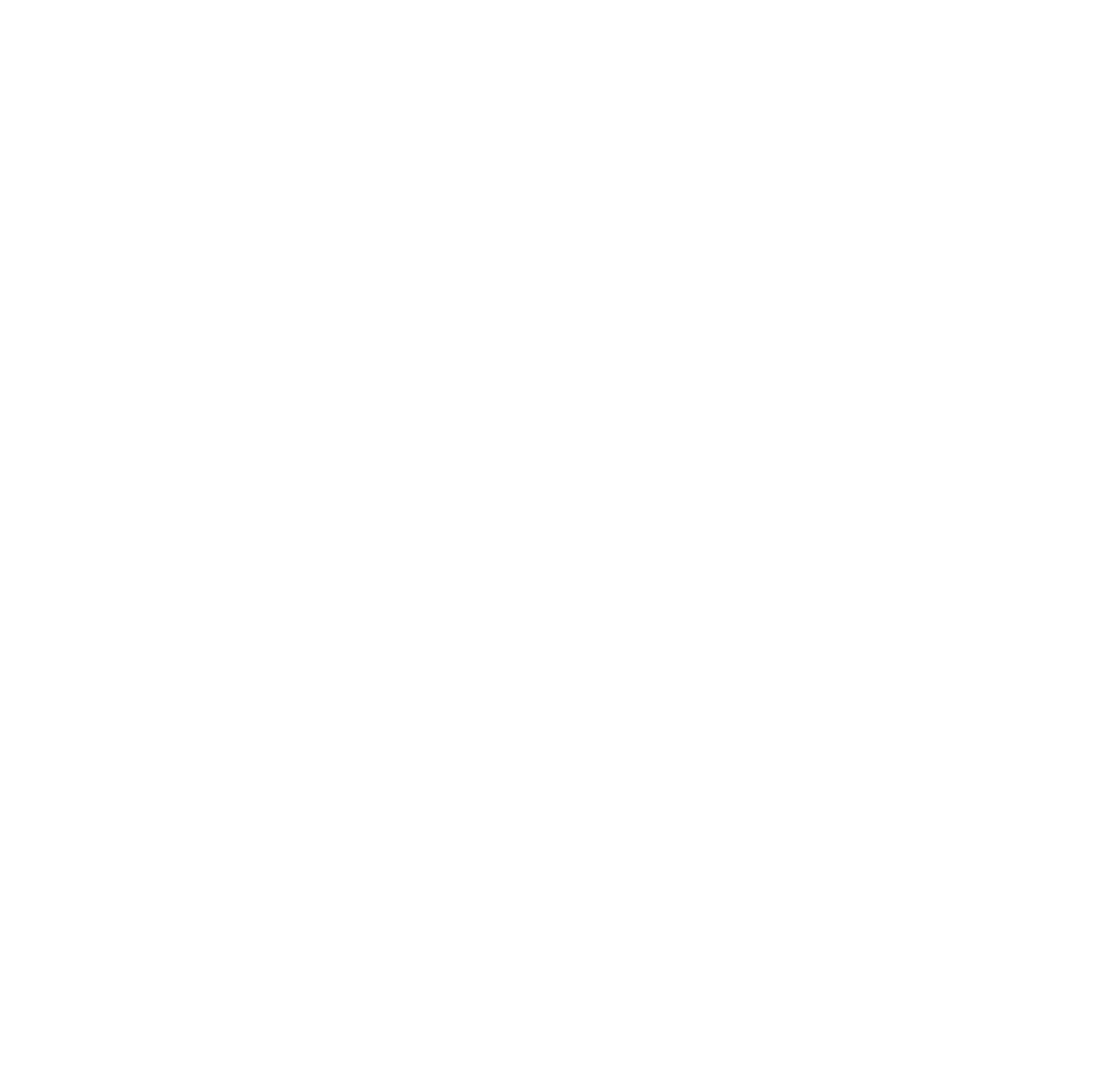
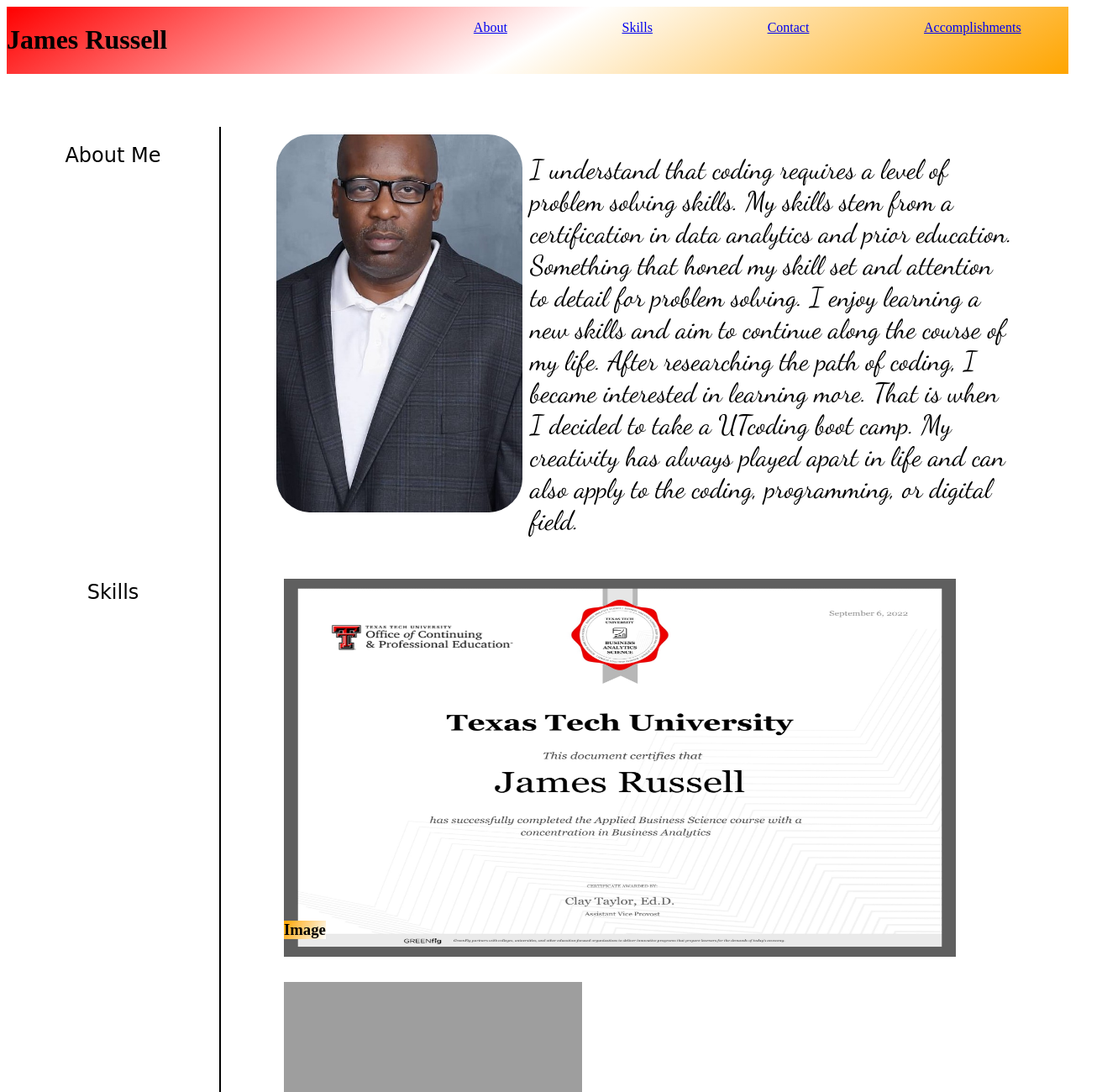
Before and after one commit to eugerald/2ndchallengeGo, a plain HTML site: page index.html in a window 1280 px wide. Shown: the top 1300 px of the page at 84% size, 1312 px wide, since content can reach past the window. Before the commit the page ends 800 px from the top, so only its background shows below. Drawn offline with Linux system fonts and the light colour scheme; grey boxes are pictures that could not be loaded; a web font is replaced by a local one.

Commit message:
Add Css images

```diff
--- a/Style.CSS
+++ b/Style.CSS
@@ -1,5 +1,87 @@
-ul {
-    list-style-type: none;
-    margin: 0;
-    padding: 0;
+header{
+  display:flex;
+  background-image: linear-gradient(150deg,red,white,orange) ;
+  justify-content: space-between;
+}
+
+header nav{
+  width:    70%;
   }
+
+nav ul {
+  width:100%;
+  list-style: none;
+  display: flex;
+  justify-content: space-evenly;
+}
+
+nav ul li{
+  margin-left: 5%;
+  padding-left:5%;
+}
+.row{
+  display:flex;
+}
+.container{
+  margin:5%;
+  padding:5;
+}
+.sidebar{
+  width:12vw;
+  border-right: 2px solid black;
+  margin-right:5%;
+  padding-right: 5%;
+  max-width:15vw;
+}
+
+#about{
+  font-family: 'Dancing Script', cursive;
+  font-size: xx-large;
+  display: flex;
+
+}
+
+
+#about img{
+  height:450px;
+  border-radius: 50px;
+  padding:1%;
+}
+
+.content{
+  width: 80vw;
+  max-width:85vw;
+}
+
+.sectionheading{
+  word-wrap: wrap;
+  text-align: center;
+  width: 95%;
+  font-weight: 400;
+  font-family: 'Rubik Marker Hatch', cursive;
+}
+
+#work{
+  display:flex;
+  flex-wrap: wrap;
+}
+.assignments{
+  width: 40%;
+  /* max-width:45%;
+  height:30vh; */
+  margin:1%;
+  padding:1%;
+  position: relative;
+}
+.assignments img{
+  width: 100%;
+  height: 450px;
+}
+.assignments h3{
+  position: absolute;
+  bottom: 15px;
+  background-image: linear-gradient(120deg,orange,white);
+}
+#cert{
+  width:90%;
+}
--- a/index.html
+++ b/index.html
@@ -1,24 +1,122 @@
 <!DOCTYPE html>
 <html lang="en">
+
 <head>
     <meta charset="UTF-8">
     <meta http-equiv="X-UA-Compatible" content="IE=edge">
     <meta name="viewport" content="width=device-width, initial-scale=1.0">
-    <title>Document</title>
+    <title>Portfolio</title>
+    <link rel="preconnect" href="https://fonts.googleapis.com">
+<link rel="preconnect" href="https://fonts.gstatic.com" crossorigin>
+<link href="https://fonts.googleapis.com/css2?family=Dancing+Script:wght@400;700&family=Rubik+Marker+Hatch&display=swap" rel="stylesheet">
+    <link href="./style.css" rel="stylesheet" type="text/css" />
 </head>
-<style>
-    body {
-        margin: 0;
-    }
 
-    .fwh-slide {
-        height: 100vh;
-        background: orange;
-        box-sizing: border-box;
-    }
-</style>
 <body>
-    <secion class="fwh-slide"></secion>
+    <header>
 
+        <h1>James Russell</h1>
+        <nav>
+            <ul>
+                <li><a href="#about">About</a></li>
+                <li><a href="#skills">Skills</a></li>
+                <li><a href="#contact">Contact</a></li>
+                <li><a href="#certificates">Accomplishments</a></li>
+                <b></b>
+
+            </ul>
+        </nav>
+    </header>
+    <main class="container">
+        <section class="row">
+
+            <aside class="sidebar">
+                <h2 class="sectionheading">About Me</h2>
+
+            </aside>
+            <article class="content" id="about">
+
+                <img src="./assets/images/dp.jpg" />
+                <section>
+                    <p>
+                        I understand that coding requires a level of problem solving skills. My skills stem from a
+                        certification in data analytics and prior education.
+                        Something that honed my skill set and attention to detail for problem solving. I enjoy learning
+                        a new skills and aim to continue along the
+                        course of my life. After researching the path of coding, I became interested in learning more.
+                        That is when I decided to take a UTcoding boot camp.
+                        My creativity has always played apart in life and can also apply to the coding, programming, or
+                        digital field.
+                    </p>
+                </section>
+            </article>
+        </section>
+        <section class="row">
+
+            <aside class="sidebar">
+                <h2 class="sectionheading">Skills</h2>
+
+            </aside>
+            <article class="content" id="skills">
+                <section  id="cert" class="assignments">
+                    <img src="./assets/images/certificate.jpg" />
+                    <h3>Image</h3>
+                </section>
+                <section class="assignments">
+                    <img src="./assets/images/Computer Space.jpg" />
+                    <h3>Image</h3>
+                </section>
+                <section class="assignments">
+                    <img src="./assets/images/Computer Space.jpg" />
+                    <h3>Image</h3>
+                </section>
+                <section class="assignments">
+                    <img src="./assets/images/Film Strip.jpg" />
+                    <h3>Image</h3>
+                </section>
+                <section class="assignments">
+                    <img src="./assets/images/SCI Certification.jpg" />
+                    <h3>Image</h3>
+                </section>
+
+            </article>
+        </section>
+        <section class="row">
+
+            <aside class="sidebar">
+                <h2 class="sectionheading">
+                    Contact
+                </h2>
+
+            </aside>
+            <article class="content" id="contact">
+                <a href="https://www.linkedin.com/in/james-r-284b43109/">Linked In</a>
+            </article>
+        </section>
+    </main>
+
+    <section>
+        <p>Lorem ipsum dolor sit amet, consectetur adipiscing elit, sed do eiusmod tempor incididunt ut labore et dolore
+            magna aliqua. Ut enim ad minim veniam, quis nostrud exercitation ullamco laboris nisi ut aliquip ex ea
+            commodo
+            consequat. Duis aute irure dolor in reprehenderit in voluptate velit esse cillum dolore eu fugiat nulla
+            pariatur.
+            Excepteur sint occaecat cupidatat non proident, sunt in culpa qui officia deserunt mollit anim id est
+            laborum.
+        </p>
+    </section>
+    <br>
+    <section>
+        <p>Lorem ipsum dolor sit amet, consectetur adipiscing elit, sed do eiusmod tempor incididunt ut labore et dolore
+            magna aliqua. Ut enim ad minim veniam, quis nostrud exercitation ullamco laboris nisi ut aliquip ex ea
+            commodo
+            consequat. Duis aute irure dolor in reprehenderit in voluptate velit esse cillum dolore eu fugiat nulla
+            pariatur.
+    </section>
+    </p>Excepteur sint occaecat cupidatat non proident, sunt in culpa qui officia deserunt mollit anim id est laborum.
+    </section>
+    <p></p>
+    <p></p>
 </body>
+
 </html>
```
Also changed, not shown: assets/images/Film Strip.jpg (added), assets/images/certificate.jpg (added), assets/images/dp.jpg (added), 3 other files.
